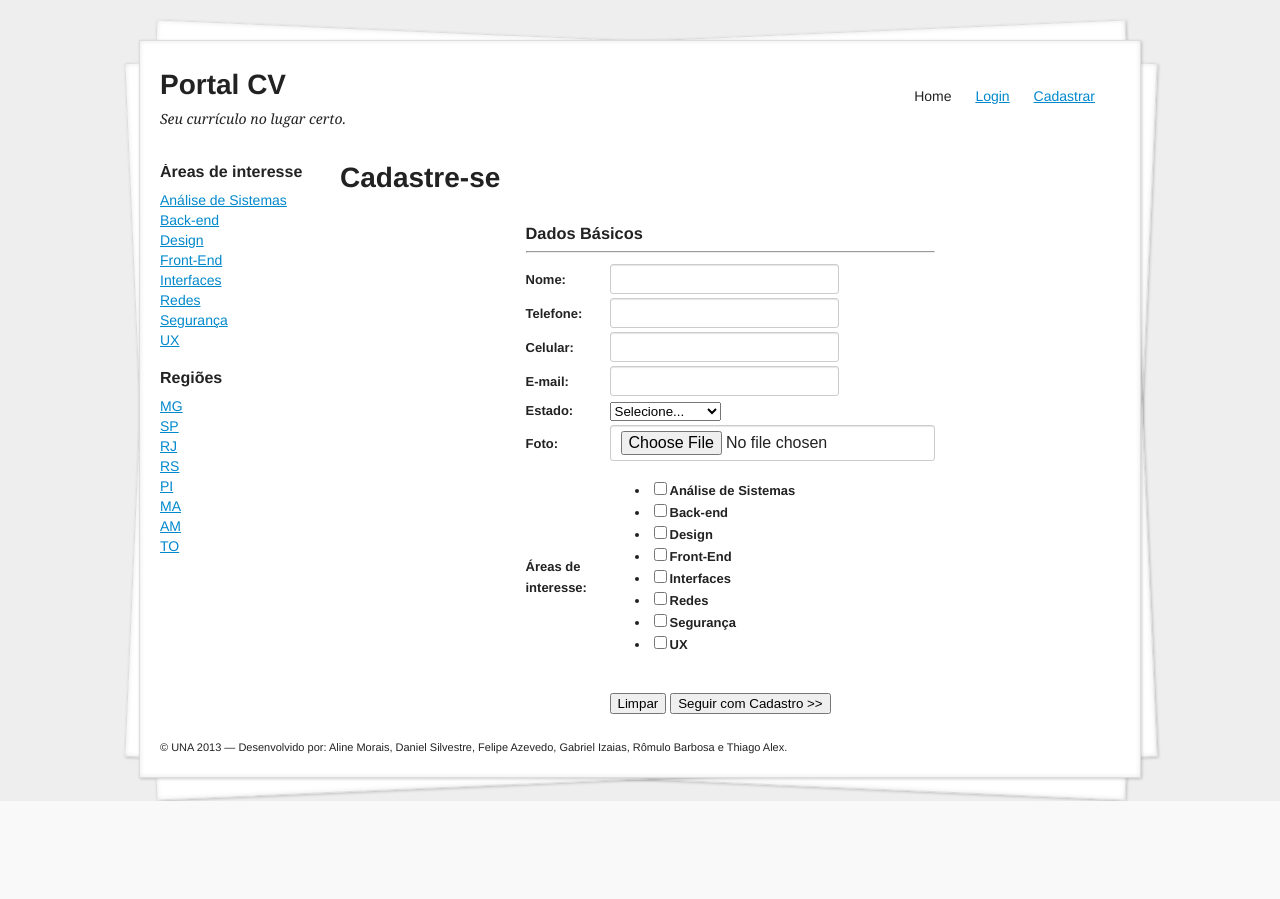
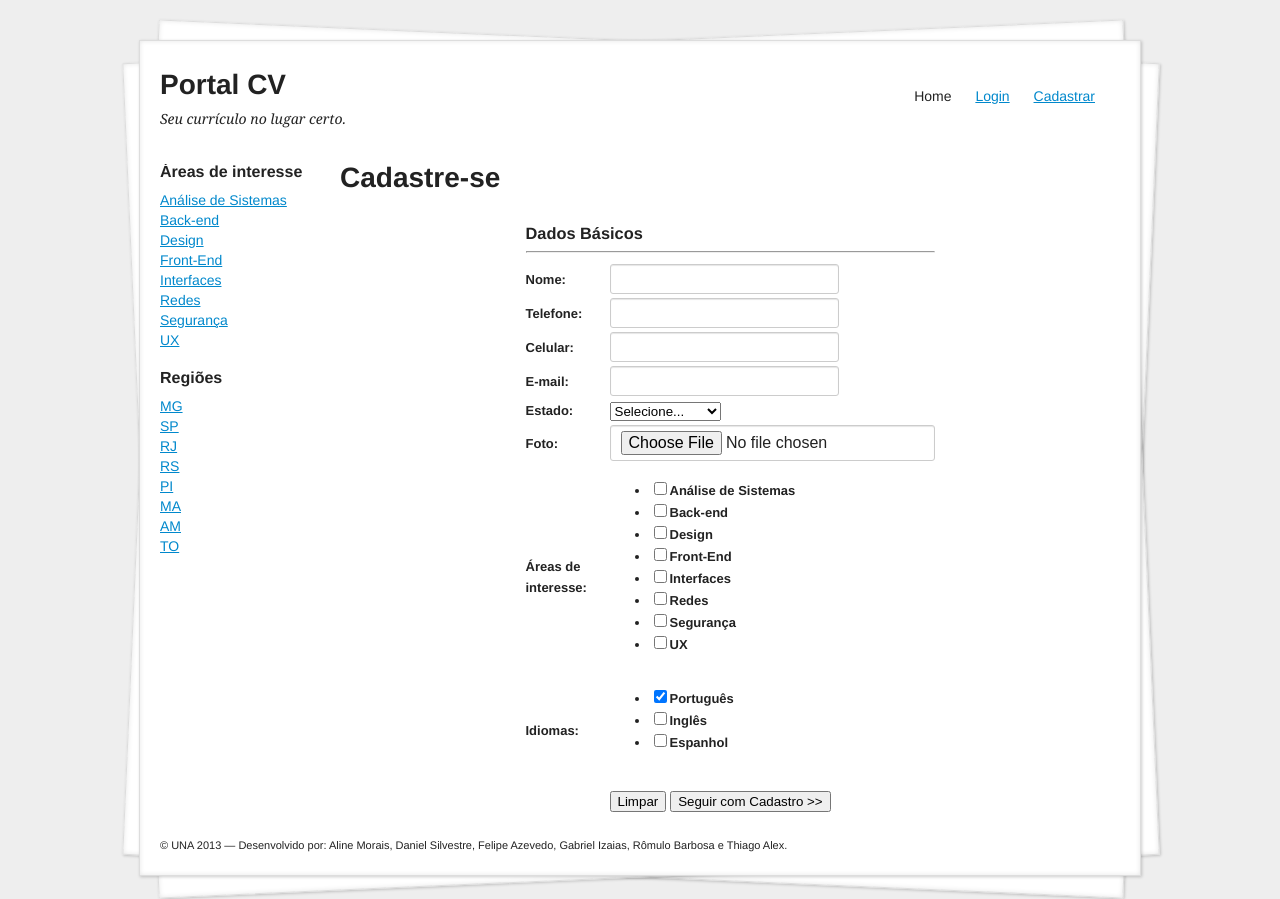
Before and after one commit to tonightsystems/portal-cv, a PHP site: page /cad_curriculo.php in a window 1280 px wide. Before the commit the page ends 801 px from the top, so only its background shows below. Run offline with PHP 8.4, Linux system fonts and the light colour scheme; tables that the repository leaves empty or names only in its code hold one stand-in row (values such as "Sample post").

Commit message:
Inserção do campo "idiomas" na tela de cadastro

```diff
--- a/cad_curriculo.php
+++ b/cad_curriculo.php
@@ -20,6 +20,17 @@ if(isset($_POST['cadastrar'])) { // Se o usuário clicou no botão cadastrar efe
         echo "Nenhuma area foi selecionada!";
     }
 */
+/*
+	// Verifica se algum idioma foi selecionado
+    if(isset($_POST["idioma"])) {// Faz um loop no Array de checkbox
+
+        for($i = 0; $i < count($_POST["idioma"]); $i++) {  // A função count retorna a quantidade de checkbox selecionado
+            echo "O idioma ".$_POST["idioma"][$i]." foi selecionado!<br />";
+        }
+    } else {
+        echo "Nenhum idioma foi selecionado!";
+    }
+*/
 
 	retornoID($con);
 	header("Location: cad_curriculo2.php");
@@ -38,12 +49,13 @@ function cadastroCurriculo($con){
 	$id_estado= $_POST["estado"];
 	$foto= $_FILES['foto'];
 	$area= $_POST["area"];
+	$idioma= $_POST["idioma"];
 
 	uploadFoto($foto);
 
 	// query que realiza a inserção dos dados no banco de dados na tabela candidatos
-	$query = "INSERT INTO `candidato` (`nome` , `telefone`, `celular`, `email`, `id_estado`, `foto`, `areas_interesse`)
-	VALUES ('$nome', '$telefone', '$celular', '$email', '$id_estado', '$foto', '$area')";
+	$query = "INSERT INTO `candidato` (`nome` , `telefone`, `celular`, `email`, `id_estado`, `foto`, `areas_interesse`, `idioma`)
+	VALUES ('$nome', '$telefone', '$celular', '$email', '$id_estado', '$foto', '$area', '$idioma')";
 
 	if(!mysql_query($query,$con)) {
 		echo "Erro na sequencia SQL!";
@@ -209,6 +221,16 @@ function retornoID($con){
                                 </ul>
                             </td>
                         </tr>
+						<tr>
+							<td><br /><label for="i-idioma">Idiomas:</label></td>
+							<td>
+								<ul class="idioma">
+								    <li><input type="checkbox" name="idioma[]" value="Português" checked><label for="idioma-1">Português</label></li>
+                                    <li><input type="checkbox" name="idioma[]" value="Inglês" ><label for="idioma-2">Inglês</label></li>
+                                    <li><input type="checkbox" name="idioma[]" value="Espanhol" ><label for="idioma-3">Espanhol</label></li>
+                                </ul>
+                            </td>
+                        </tr>
 
 						<!--
                         <tr>
```
